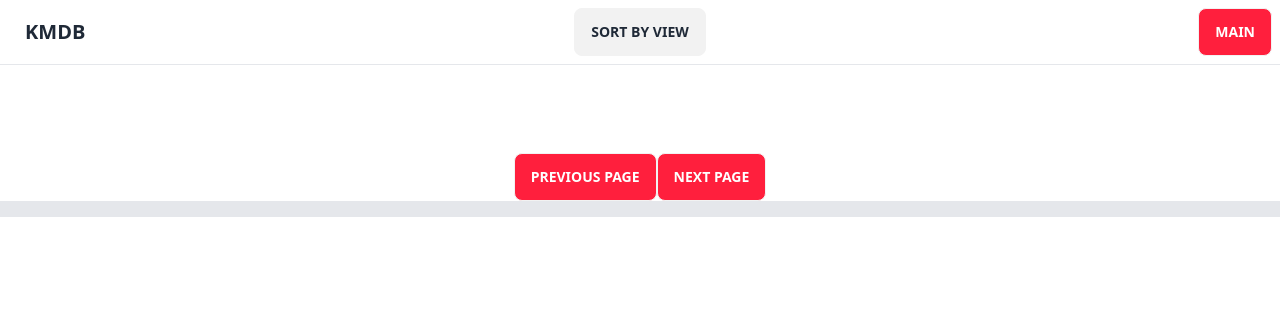
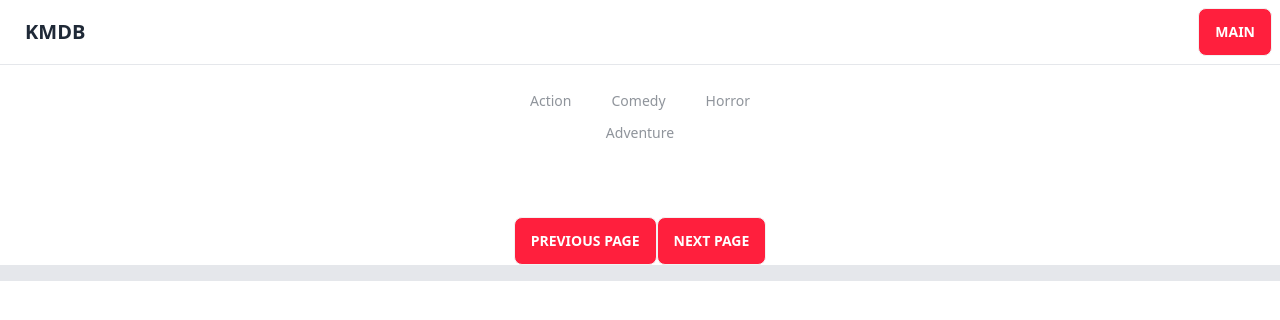
Before and after one commit to kmfoysal06/kmdb, a PHP site: page / in a window 1280 px wide. Shown: the top 320 px of the page. Run offline with PHP 8.4, Linux system fonts and the light colour scheme; data that the repository does not hold is empty; some libraries are stand-ins or nearby versions.

Commit message:
fixed errors

```diff
--- a/Script/index.js
+++ b/Script/index.js
@@ -136,61 +136,6 @@ const handleLoadPost = async function(postId,page)  {
   }
 };
 
-const shortBtn = document.getElementById("sortBtn");
-
-const btnHandler = function(postId,page) {
-  const sortedCategories =
-        [...categories].sort((a, b) =>
-       parseInt(b.popularity) - parseInt(a.popularity));
-  const cardContainer = document.getElementById("card-container");
-  cardContainer.innerHTML = "";
-
-  if (Array.isArray(sortedCategories)) {
-    sortedCategories.forEach(function(post) {
-      const div = document.createElement("div");
-      div.innerHTML = `
-       <div class="card card-compact bg-base-100 shadow-xl relative">
-          <figure><img class="w-80"
-          src="https://image.tmdb.org/t/p/w500/${post?.poster_path}"
-          alt="Loading"  />
-          <div
-          class="absolute  mt-40 ml-32 text-white text-xs
-          font-bold bg-black bg-opacity-50">
-         ${post?.release_date}
-        </div>
-          </figure>
-          <div class="card-body cursor-pointer">
-            <div class="flex items-center gap-4">
-              <span class="font-bold text-base">${post?.title}</span>
-            </div>
-            <div class="flex items-center gap-4 mx-14">
-              <h2 class="font-normal text-sm"></h2>
-            </div>
-            <div class="card-actions mx-14">
-              <p>popularity ${post?.popularity}</p>
-            </div>
-          <div
-          class="card-body-hover w-full h-full bg-black absolute
-          text-white top-0 left-0 rounded text-center cursor-pointer">
-              <div class="flex items-center gap-4 justify-center flex-col p-2">
-                  <h2 class="text-2xl">${post?.title}</h2>
-                  <p>${post?.overview}</p>
-                </div>
-          </div>
-          </div>
-        </div>
-      `;
-      cardContainer.appendChild(div);
-      pageNoP.textContent = `Page No ${page}` ;
-      nextPageBtn.id = postId;
-
-    });
-  }
-};
-
-shortBtn.addEventListener("click", btnHandler(generId,page));
-
-
 
 handleCategory();
 handleLoadPost(" ","1");
--- a/index.php
+++ b/index.php
@@ -57,9 +57,6 @@
 
                     <a class="btn btn-ghost normal-case text-xl"><h3 class="">KMDB</h3></a>
                 </div>
-                <div class="navbar-center  lg:flex">
-                   <button class="btn " id="sortBtn">Sort by view</button>
-                </div>
                 <div class="navbar-end hidden lg:flex ">
                     <a class="btn text-white bg-primary hover:bg-primary " href="https://www.themoviedb.org/" target="_blank">MAIN</a>
                 </div>
```
